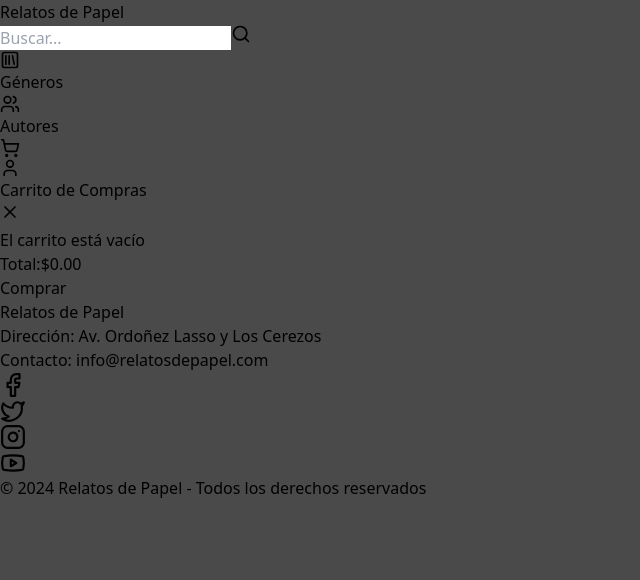
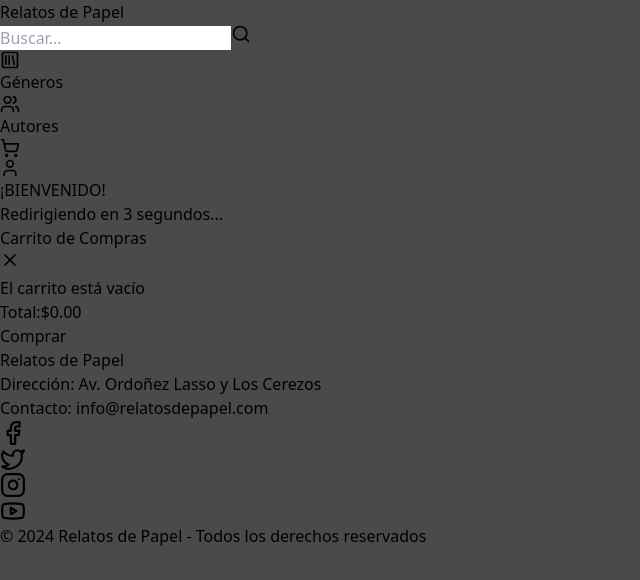
Before and after one commit to davidevunir/actividad1, a React (Vite) app: page /welcome in a window 1280 px wide. Shown: the top 580 px of the page, without its empty margins (0-640 px from the left). Built offline with nearby package versions, Linux system fonts and the light colour scheme.

Commit message:
Welcome component added & some fixes

```diff
--- a/src/App.jsx
+++ b/src/App.jsx
@@ -1,12 +1,13 @@
 import {Navbar} from "./components/Navbar.jsx";
 import {Footer} from "./components/Footer.jsx";
 import {CartProvider} from "./components/CartContext.jsx";
-import {BrowserRouter, Route, Routes} from "react-router-dom";
+import {BrowserRouter, Navigate, Route, Routes} from "react-router-dom";
 import {Home} from "./views/Home.jsx";
 import {Checkout} from "./views/Checkout.jsx";
 import {Profile} from "./views/Profile.jsx";
 import {BookDetail} from "./views/BookDetail.jsx";
 import {CartSidebar} from "./components/CartSidebar.jsx";
+import {Welcome} from "./views/Welcome.jsx";
 
 function App() {
   return (
@@ -15,7 +16,8 @@ function App() {
           <div className="min-h-screen flex flex-col">
             <Navbar/>
             <Routes>
-              <Route path="/" element={<Home/>}/>
+              <Route path="/" element={<Navigate to="/welcome" replace />} />
+              <Route path="/welcome" element={<Welcome/>}/>
               <Route path="/home" element={<Home/>}/>
               <Route path="/checkout" element={<Checkout/>}/>
               <Route path="/profile" element={<Profile/>}/>
--- a/src/components/CartContext.jsx
+++ b/src/components/CartContext.jsx
@@ -13,9 +13,7 @@ export const CartProvider = ({children}) => {
       setFilteredBooks(books);
       return;
     }
-    setFilteredBooks(books.filter(book =>
-        book.title.toLowerCase().includes(text.toLowerCase())
-    ));
+    setFilteredBooks(books.filter(book => book.title.toLowerCase().includes(text.toLowerCase())));
   }
 
   useEffect(() => {
--- a/src/components/Navbar.jsx
+++ b/src/components/Navbar.jsx
@@ -7,7 +7,7 @@ export const Navbar = () => {
   return (
       <nav className="fixed top-0 left-0 w-full bg-neutral-800 text-white z-50 px-4 py-2">
         <div className="flex justify-between items-center">
-          <Link to="/" className="text-2xl ml-2">Relatos de Papel</Link>
+          <Link to="/home" className="text-2xl ml-2">Relatos de Papel</Link>
           <div className="flex gap-4 items-center">
             <SearchBox/>
             <NavLink text="Géneros" icon={<SquareLibrary size={20}/>}/>
--- a/src/views/BookDetail.jsx
+++ b/src/views/BookDetail.jsx
@@ -20,8 +20,8 @@ export const BookDetail = () => {
             <p className="text-gray-300 text-lg mb-6">
               Lo sentimos, no se ha encontrado el libro solicitado.
             </p>
-            <button className="mx-auto w-40 bg-blue-500 text-white font-semibold rounded-lg hover:bg-blue-600flex items-center justify-center py-3 shadow-2xl"
-                    onClick={() => navigate('/')}>
+            <button className="flex mx-auto w-40 bg-blue-500 text-white font-semibold rounded-lg hover:bg-blue-600 items-center justify-center py-3 shadow-2xl"
+                    onClick={() => navigate(-1)}>
               <ArrowLeft size={20} className="mr-2"/> Regresar
             </button>
           </div>
--- /dev/null
+++ b/src/views/Welcome.jsx
@@ -0,0 +1,23 @@
+import {useNavigate} from "react-router-dom";
+import {useEffect} from "react";
+
+export const Welcome = () => {
+  const navigate = useNavigate();
+
+  useEffect(() => {
+    const timer = setTimeout(() => {
+      navigate('/home');
+    }, 30000);
+
+    return () => clearTimeout(timer);
+  }, [navigate]);
+
+  return (
+      <div className="flex items-center justify-center min-h-screen bg-neutral-200">
+        <div className="text-center p-8 bg-white rounded-lg shadow-2xl">
+          <h1 className="text-4xl font-bold text-blue-500 mb-4">¡BIENVENIDO!</h1>
+          <p className="text-gray-600">Redirigiendo en 3 segundos...</p>
+        </div>
+      </div>
+  );
+}
```
Also changed, not shown: 1 other file (tests, documents, lock files or other folders).
